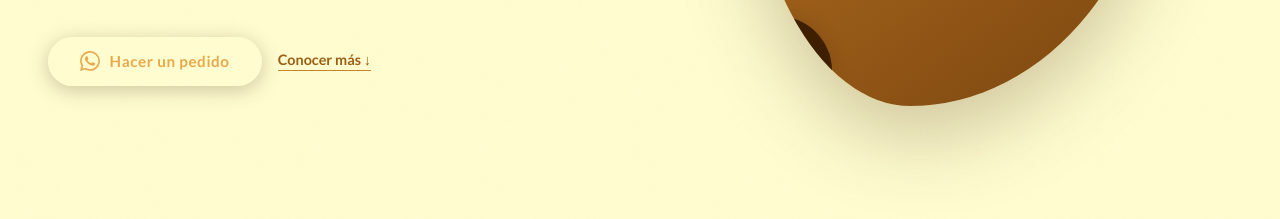
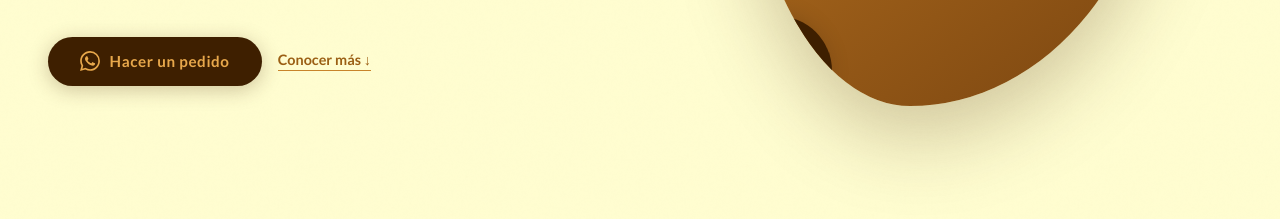
Before and after one commit to eamp3d/Golfeados, a plain HTML site: page index.html in a window 1280 px wide. Shown: the part 581-800 px from the top of the page. Drawn offline with nearby package versions, Linux system fonts and the light colour scheme; a web font is replaced by a local one.

Commit message:
Actualizar index.html

````diff
--- a/index.html
+++ b/index.html
@@ -151,7 +151,7 @@ nav {
   display: inline-flex;
   align-items: center;
   gap: 0.6rem;
-  background: #FFFDD0;
+  background: var(--brown);
   color: var(--accent);
   padding: 0.9rem 2rem;
   border-radius: 3rem;
@@ -489,8 +489,6 @@ footer strong { color: var(--accent); }
   .ingredients-section { padding: 4rem 1.5rem; }
   .order-section { padding: 5rem 1.5rem; }
 }
-```
-
   </style>
 </head>
 <body>
@@ -567,7 +565,6 @@ footer strong { color: var(--accent); }
         </p>
       </div>
 
-```
   <div class="about-facts">
     <div class="fact-card">
       <div class="fact-icon">🌿</div>
@@ -586,7 +583,6 @@ footer strong { color: var(--accent); }
     </div>
   </div>
 </div>
-```
 
   </section>
 
````
